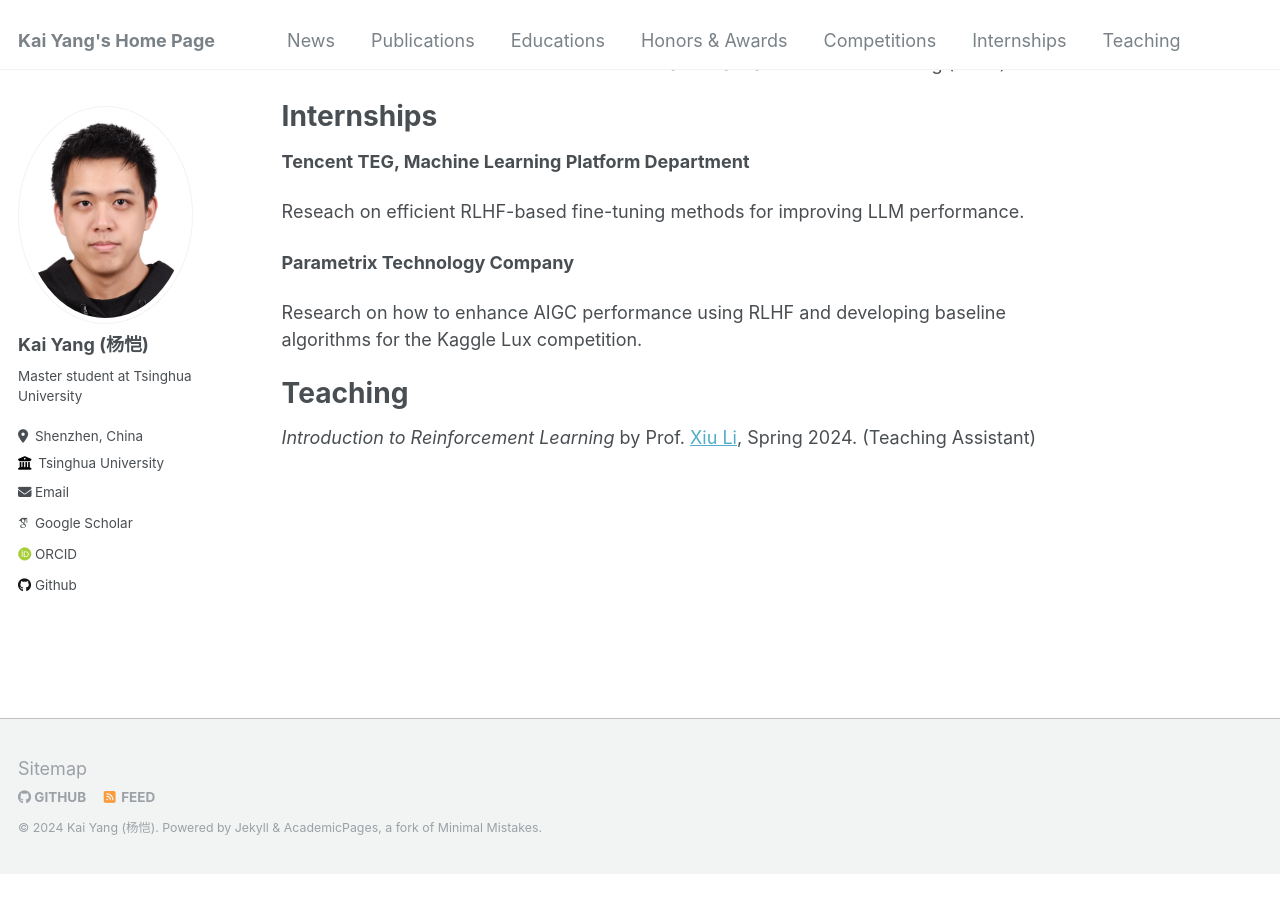
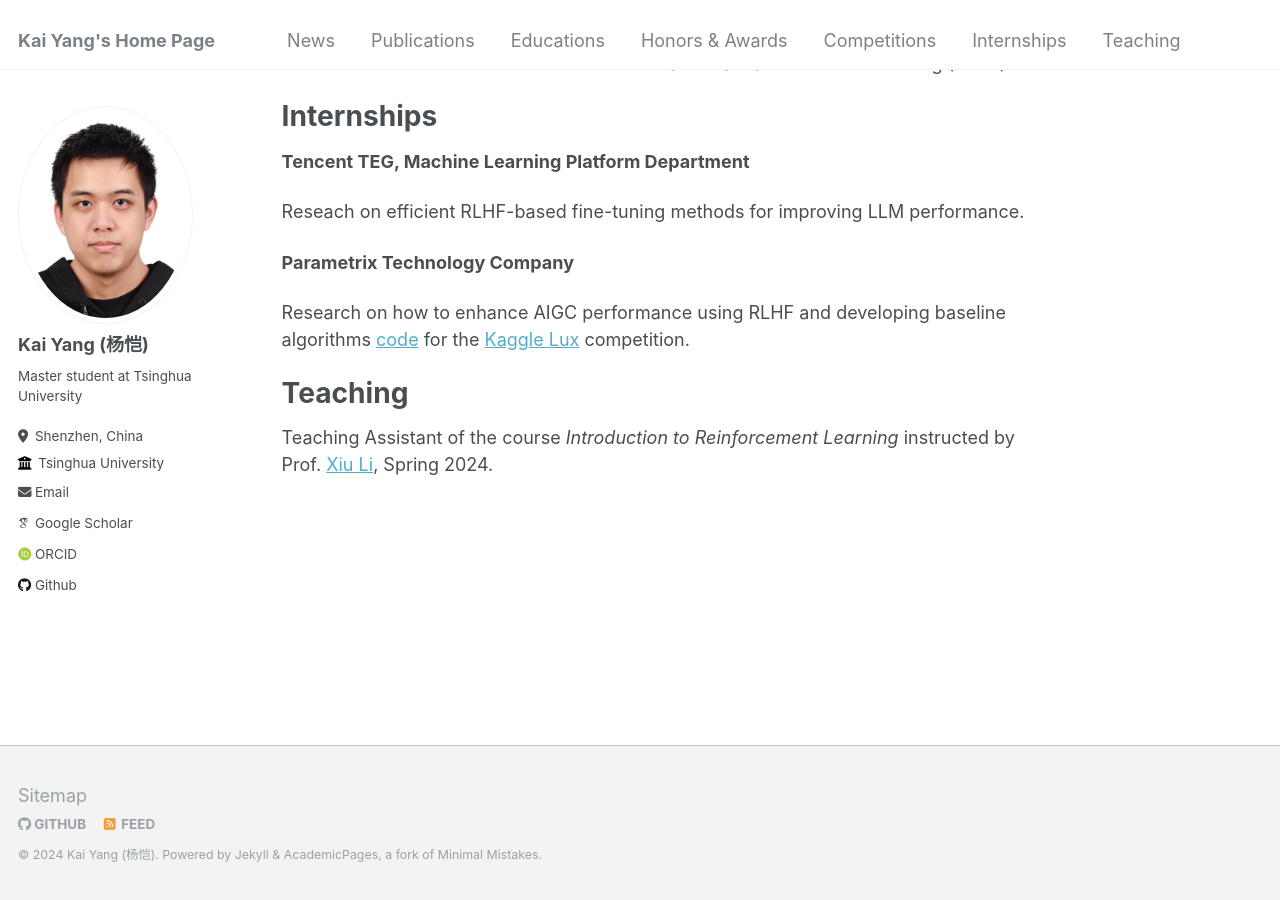
Before and after one commit to yk7333/yk7333.github.io, a Jekyll site: the page built from _pages/about.md, in a window 1280 px wide and 900 px high, scrolled down 2826 px. Built offline with Jekyll 4.4.1, drawn with Linux system fonts in a browser that asks for light colours; some web fonts are replaced; a script that is not in the unit is left out; before the commit the page ends 3699 px from its top, so only the background shows below that.

Commit message:
Update about.md

```diff
--- a/_pages/about.md
+++ b/_pages/about.md
@@ -89,10 +89,10 @@ Reseach on efficient RLHF-based fine-tuning methods for improving LLM performanc
 
 **Parametrix Technology Company**
 
-Research on how to enhance AIGC performance using RLHF and developing baseline algorithms for the Kaggle Lux competition.
+Research on how to enhance AIGC performance using RLHF and developing baseline algorithms [code](https://github.com/RoboEden/Luxai-s2-Baseline?tab=readme-ov-file) for the [Kaggle Lux](https://www.kaggle.com/competitions/lux-ai-season-2-neurips-stage-2) competition.
 
 Teaching
 ====
-*Introduction to Reinforcement Learning* by Prof. [Xiu Li](https://scholar.google.com/citations?user=Xrh1OIUAAAAJ&hl=en), Spring 2024. (Teaching Assistant)
+Teaching Assistant of the course *Introduction to Reinforcement Learning* instructed by Prof. [Xiu Li](https://scholar.google.com/citations?user=Xrh1OIUAAAAJ&hl=en), Spring 2024.
 
 <script type="text/javascript" src="//rf.revolvermaps.com/0/0/8.js?i=581m307h0ja&amp;m=7&amp;c=ff00ff&amp;cr1=ffffff&amp;f=arial&amp;l=33" async="async"></script>
```
